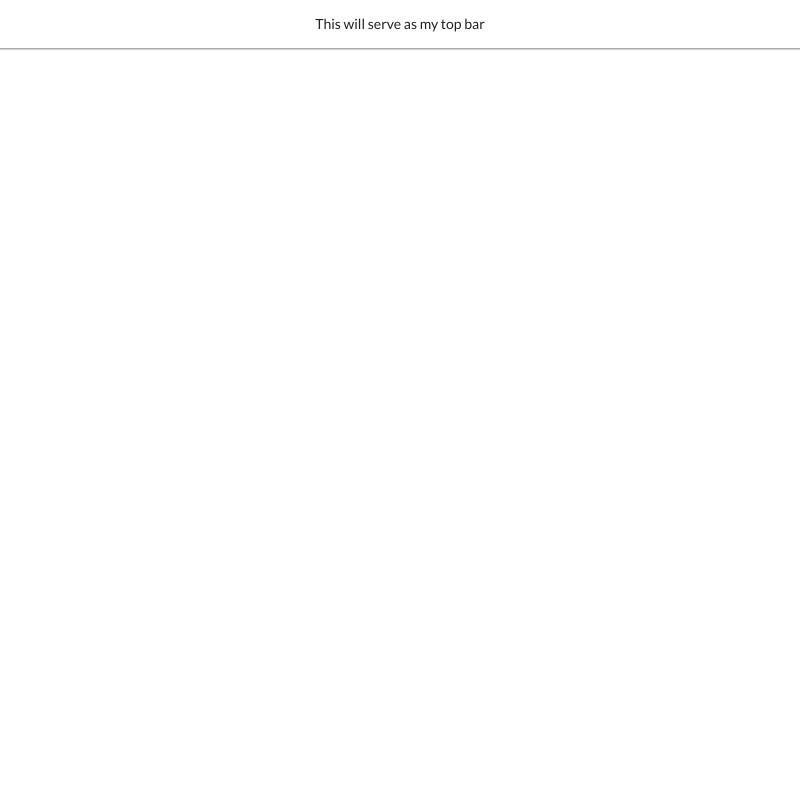
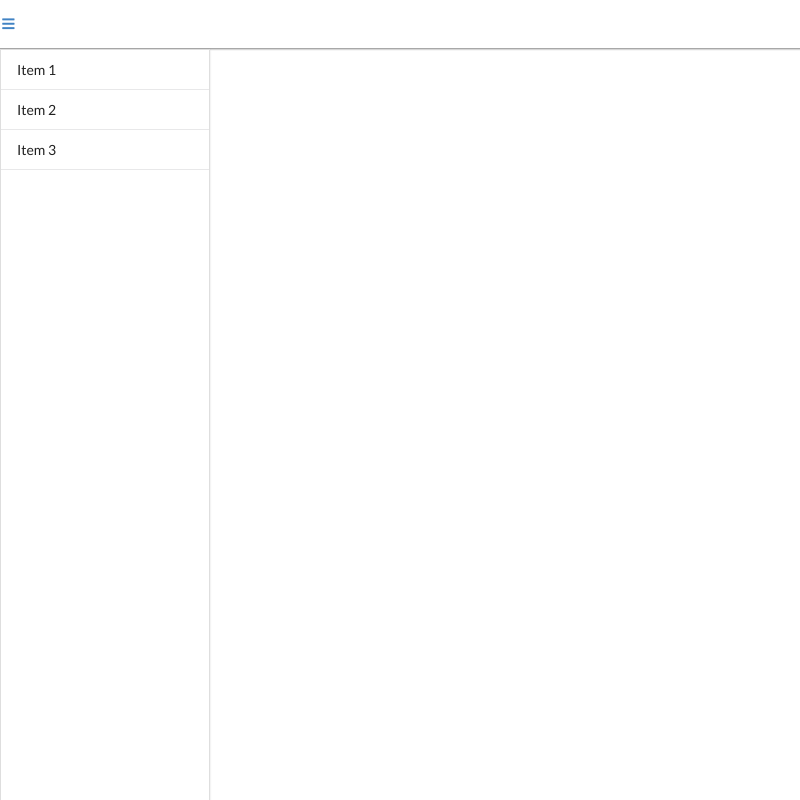
Before and after one commit to 1wes/semantic-ui-sidebar, an Electron app: page main.html in a window 800 px wide. Drawn offline with Linux system fonts and the light colour scheme.

Commit message:
added sidebar

```diff
--- a/main.html
+++ b/main.html
@@ -13,18 +13,41 @@
 
     <div class="re sixteen wide column" style="top: 1em; box-shadow: 0px 0px 2px 1px gray;">
         <!-- this serves as my top bar -->
+        <a style="cursor: pointer;">
+            <i class="sidebar menu icon">
 
-        <p style="text-align: center;">
-            This will serve as my top bar
-        </p>
+            </i>
+        </a>
+
     </div>
 
+    <div class="gree sixteen wide column">
+
+    <!-- sidebar -->
+    <div class="ui visible sidebar vertical menu" style="top: 3.5em;">
+        <a class="item">Item 1</a>
+        <a class="item">Item 2</a>
+        <a class="item">Item 3</a>
+    </div>
     <!-- sidebar -->
 
-    <!-- sidebar -->
+    <!-- page content goes here -->
+    <div class="pusher">
+
+        <p>
+            page content goes here
+        </p>
+
+    </div>
+    <!-- page content goes here -->
+
+
+    </div>
 
 </div>
 <!-- wrapper -->
 
 </body>
+
+
 </html>
```
